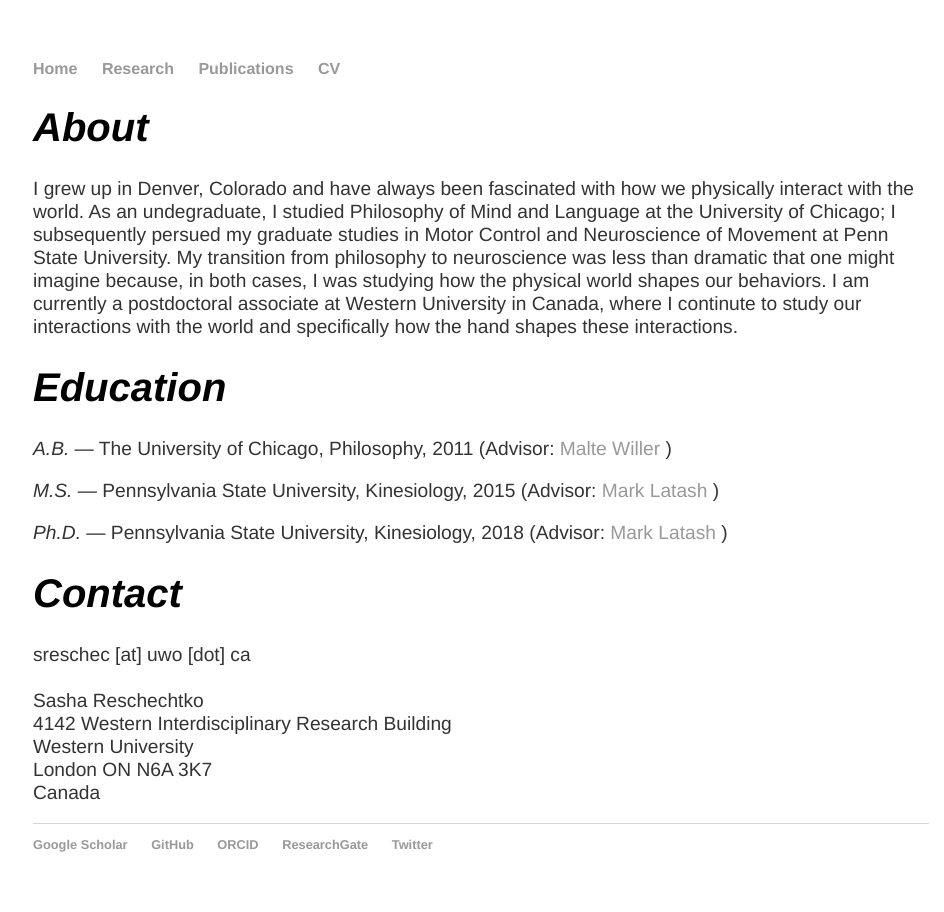
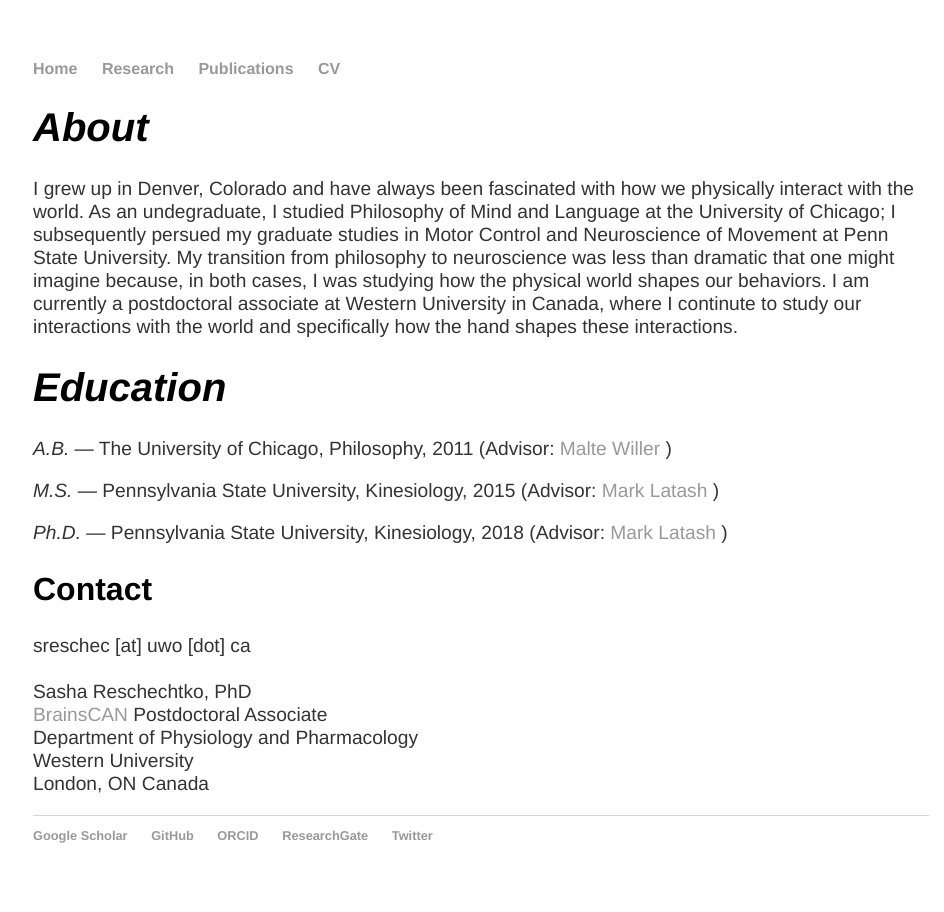
Before and after one commit to sreschechtko/sreschechtko.github.io, a Jekyll site: the page built from about.html, in a window 1280 px wide. Shown: the whole page, without its empty margins (159-1103 px from the left). Built offline with Jekyll 4.4.1, drawn with Linux system fonts in a browser that asks for light colours.

Commit message:
Update about.html

```diff
--- a/about.html
+++ b/about.html
@@ -11,6 +11,6 @@
   <p><i>M.S.</i> — Pennsylvania State University,  Kinesiology, 2015 (Advisor: <a href = "https://hhd.psu.edu/contact/mark-latash-phd" target = "_blank"> Mark Latash </a>)</p>
   <p><i>Ph.D.</i> — Pennsylvania State University, Kinesiology, 2018 (Advisor: <a href = "https://hhd.psu.edu/contact/mark-latash-phd" target = "_blank"> Mark Latash </a>)</p>
 	<p></p>
-	<h1>Contact</h1>
-	<p>sreschec [at] uwo [dot] ca <br><br> Sasha Reschechtko <br> 4142 Western Interdisciplinary Research Building <br> Western University <br> London ON  N6A 3K7 <br> Canada</p>
+	<h2>Contact</h2>
+	<p>sreschec [at] uwo [dot] ca <br><br> Sasha Reschechtko, PhD <br> <a href = "https://brainscan.uwo.ca">BrainsCAN</a> Postdoctoral Associate <br> Department of Physiology and Pharmacology <br> Western University <br>London, ON Canada</p>
 </div><!-- /.blurb -->
```
